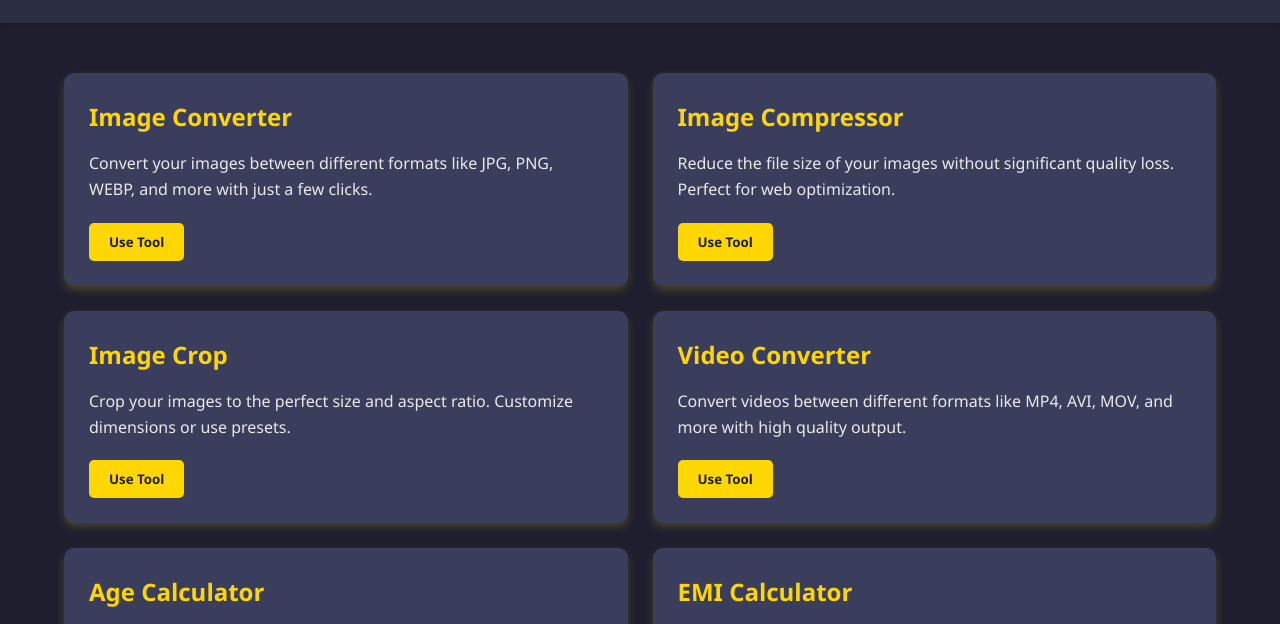
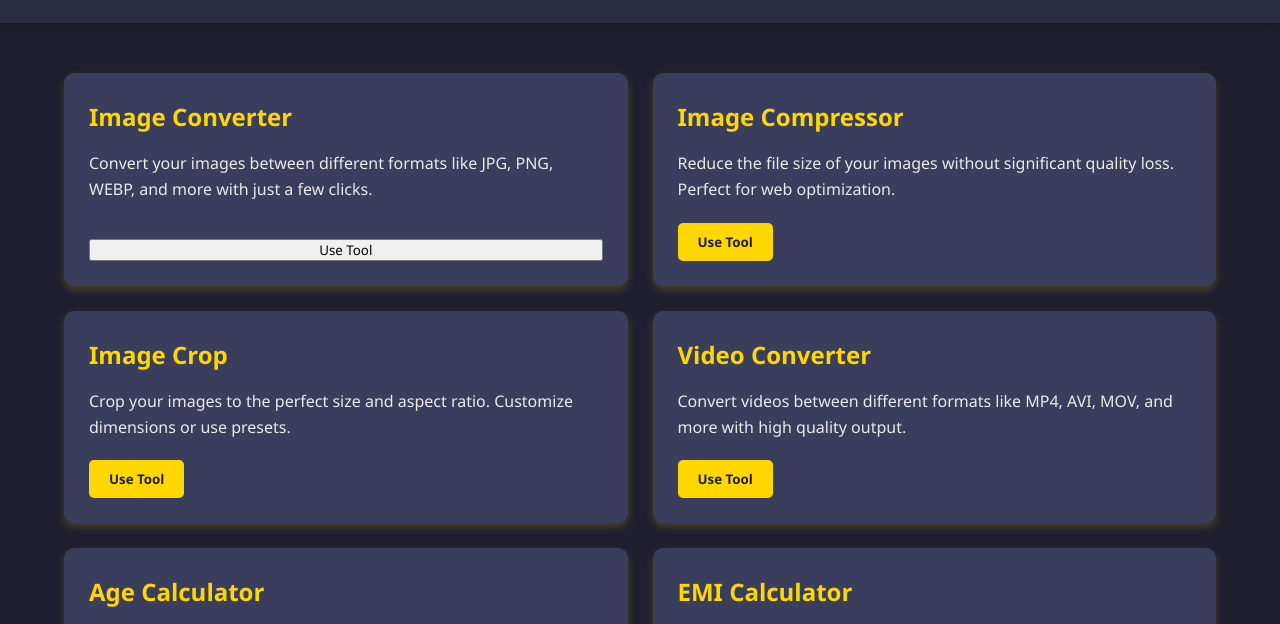
Before and after one commit to ALI58786/skills-hello-github-actions, a plain HTML site: page index.html in a window 1280 px wide. Shown: the part 121-745 px from the top of the page. Drawn offline with Linux system fonts and the light colour scheme.

Commit message:
Update index.html

```diff
--- a/index.html
+++ b/index.html
@@ -136,7 +136,7 @@
             <div class="tool-card">
                 <h2>Image Converter</h2>
                 <p>Convert your images between different formats like JPG, PNG, WEBP, and more with just a few clicks.</p>
-                <button class="tool-btn" onclick="redirectToTool('Image Converter')">Use Tool</button>
+                <button class="image_Convert.html" onclick="redirectToTool('Image Converter')">Use Tool</button>
             </div>
 
             <!-- Image Compressor -->
```
